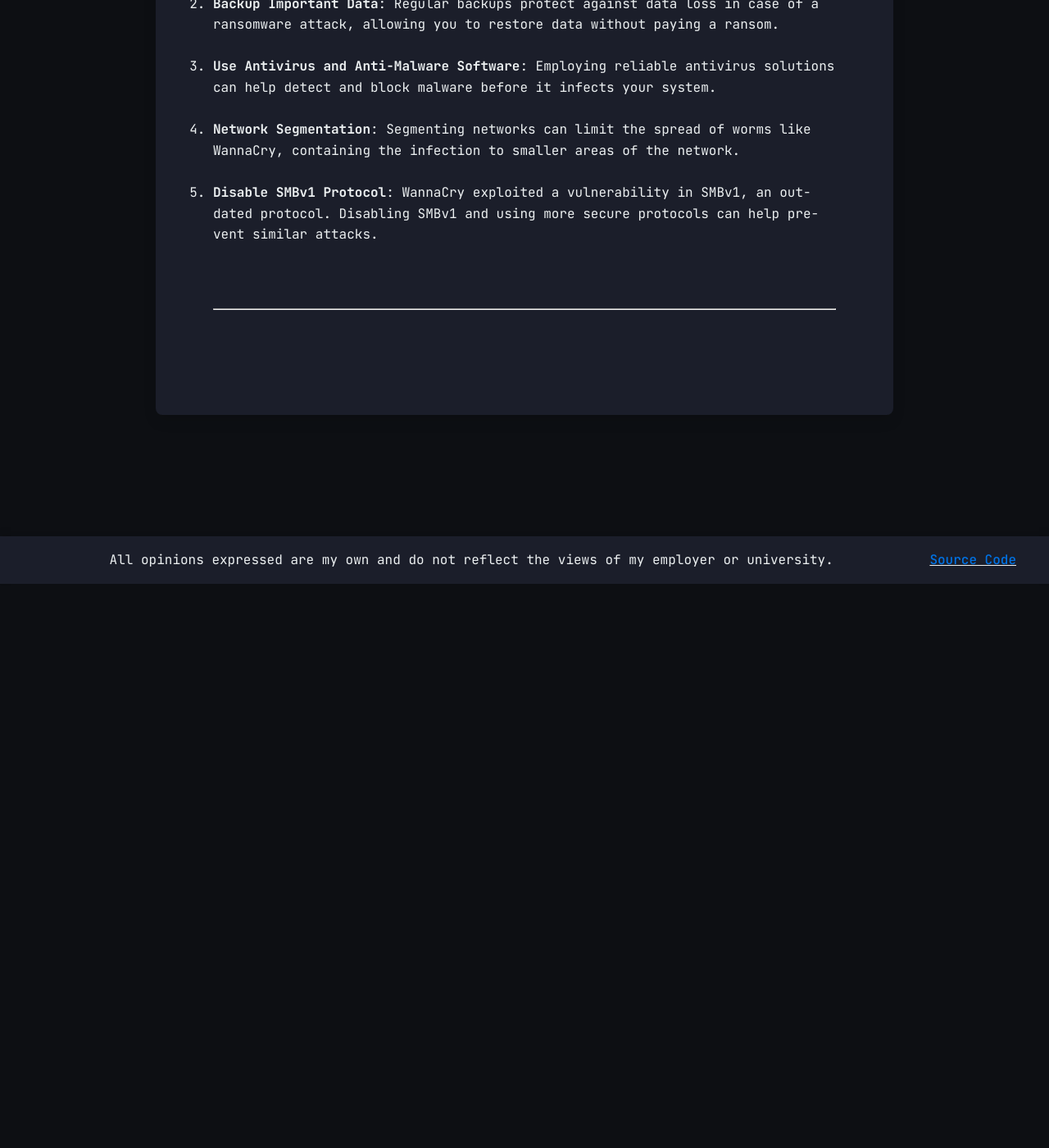
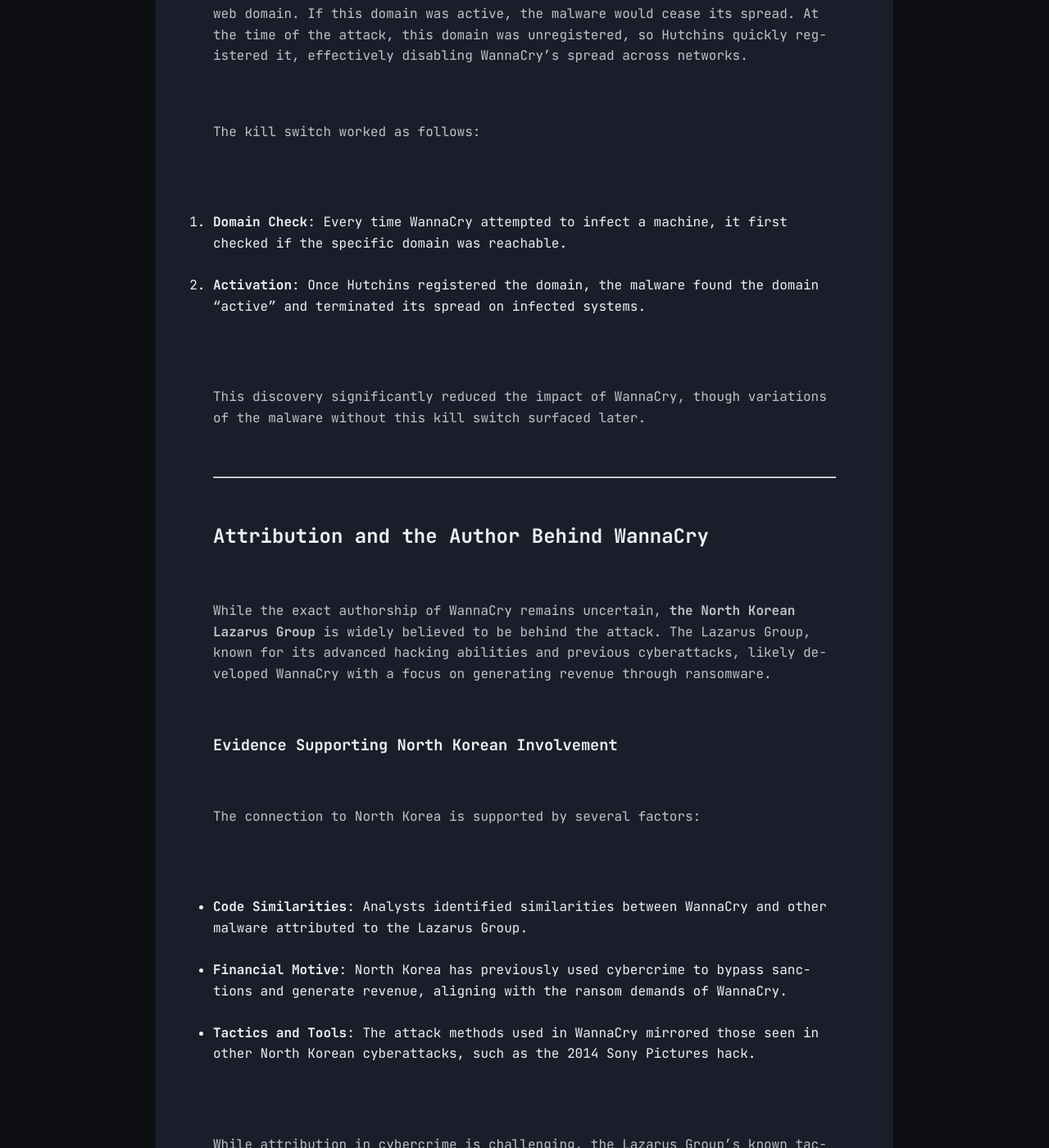
Before and after one commit to FrankTrani/FrankTrani.github.io, a Jekyll site: the page built from _posts/2024-10-25-Wannacry-Virus.md, in a window 1280 px wide and 1400 px high, scrolled down 3643 px. Shown: the whole window at 82% size. Built offline with Jekyll 4.4.1, drawn with Linux system fonts in a browser that asks for light colours; nearby versions of some CDN libraries; before the commit the page ends 4355 px from its top, so only the background shows below that; some of the changed text lies outside the part shown.

Commit message:
added author of wannacry

```diff
--- a/_posts/2024-10-25-Wannacry-Virus.md
+++ b/_posts/2024-10-25-Wannacry-Virus.md
@@ -49,6 +49,39 @@
 
 ---
 
+## Discovery of the Kill Switch
+
+The rapid spread of WannaCry was halted when cybersecurity researcher **Marcus Hutchins** discovered a built-in “kill switch.” This kill switch was an unusual feature found in the malware’s code, designed to stop the worm from spreading under certain conditions.
+
+### How the Kill Switch Was Found
+
+Hutchins noticed that WannaCry was programmed to check a specific, nonsensical web domain. If this domain was active, the malware would cease its spread. At the time of the attack, this domain was unregistered, so Hutchins quickly registered it, effectively disabling WannaCry’s spread across networks.
+
+The kill switch worked as follows:
+
+1. **Domain Check**: Every time WannaCry attempted to infect a machine, it first checked if the specific domain was reachable.
+2. **Activation**: Once Hutchins registered the domain, the malware found the domain “active” and terminated its spread on infected systems.
+
+This discovery significantly reduced the impact of WannaCry, though variations of the malware without this kill switch surfaced later.
+
+---
+
+## Attribution and the Author Behind WannaCry
+
+While the exact authorship of WannaCry remains uncertain, **the North Korean Lazarus Group** is widely believed to be behind the attack. The Lazarus Group, known for its advanced hacking abilities and previous cyberattacks, likely developed WannaCry with a focus on generating revenue through ransomware.
+
+### Evidence Supporting North Korean Involvement
+
+The connection to North Korea is supported by several factors:
+
+- **Code Similarities**: Analysts identified similarities between WannaCry and other malware attributed to the Lazarus Group.
+- **Financial Motive**: North Korea has previously used cybercrime to bypass sanctions and generate revenue, aligning with the ransom demands of WannaCry.
+- **Tactics and Tools**: The attack methods used in WannaCry mirrored those seen in other North Korean cyberattacks, such as the 2014 Sony Pictures hack.
+
+While attribution in cybercrime is challenging, the Lazarus Group’s known tactics and motives strongly align with the WannaCry attack.
+
+---
+
 ## Protecting Against WannaCry and Similar Threats
 
 WannaCry’s widespread impact in 2017 highlighted the importance of security measures to protect against ransomware and worm-based attacks. Here are some key preventative steps:
```
